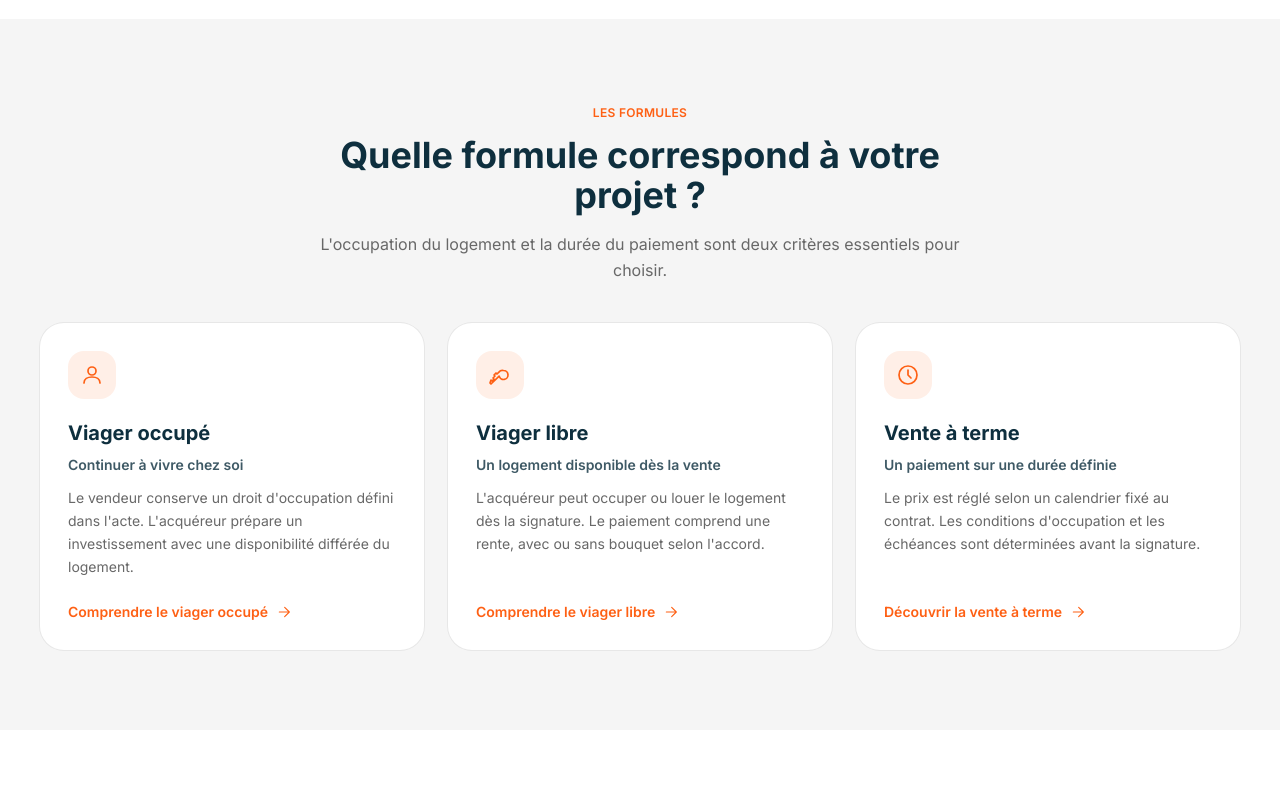
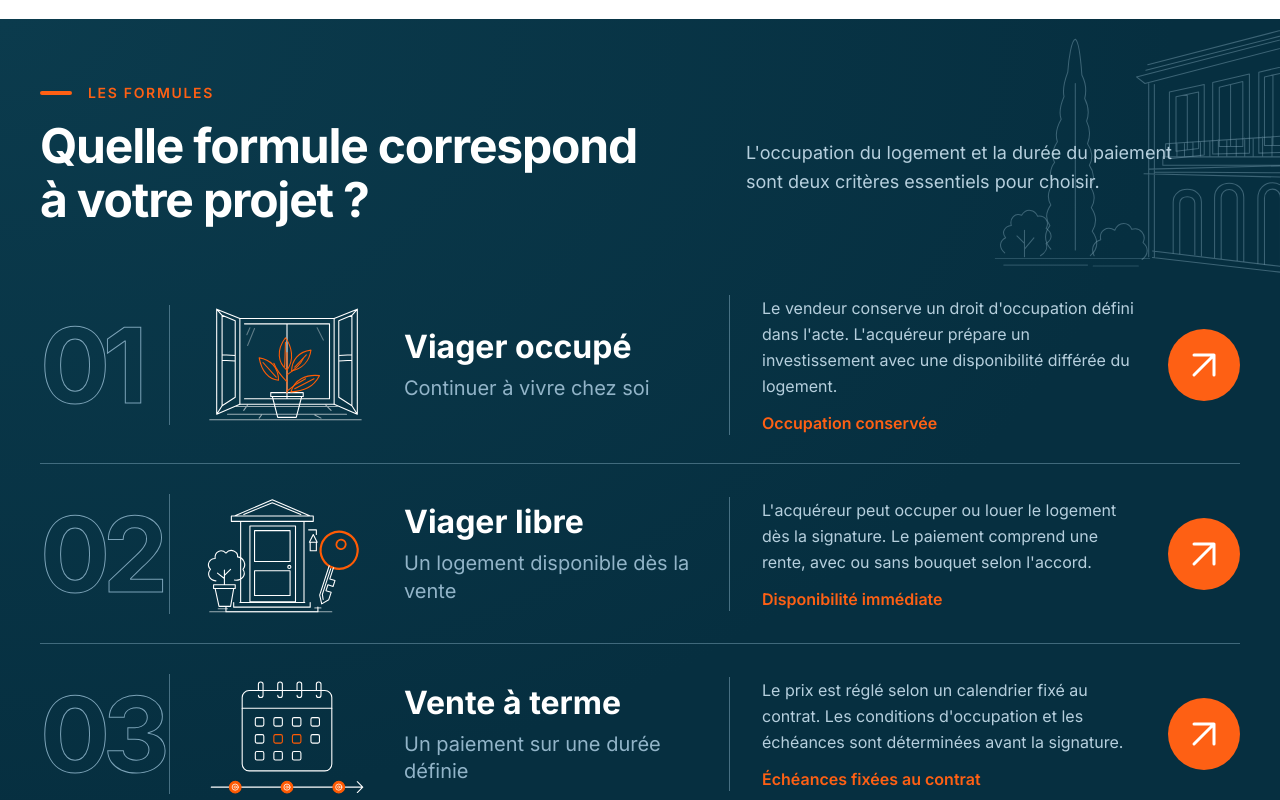
Before and after one commit to GITCL95/viager-Montpellier, a Next.js app: page / in a window 1280 px wide. Shown: the part 3380-4180 px from the top of the page. Built offline with nearby package versions, Linux system fonts and the light colour scheme.

Commit message:
Redesign homepage formulas as illustrated rows

```diff
--- /dev/null
+++ b/src/components/FormulaIllustrations.tsx
@@ -0,0 +1,99 @@
+type FormulaKind = "occupied" | "free" | "term";
+
+export function FormulaIllustration({
+  kind,
+  className,
+}: {
+  kind: FormulaKind;
+  className?: string;
+}) {
+  return (
+    <svg
+      viewBox="0 0 220 160"
+      fill="none"
+      stroke="currentColor"
+      strokeWidth={1.4}
+      strokeLinecap="round"
+      strokeLinejoin="round"
+      className={className}
+      aria-hidden="true"
+      focusable="false"
+    >
+      {kind === "occupied" ? (
+        <>
+          <path d="M49 20h122v111H49zM55 27h110v97H55M110 27v97" />
+          <path d="m49 20-30-12v136l30-13M19 8l7 8v117l-7 11M26 16l17 7v45l-17-1M26 74l17 1v47l-17 11M43 23v99M171 20l30-12v136l-30-13M201 8l-7 8v117l7 11M194 16l-17 7v45l17-1M194 74l-17 1v47l17 11M177 23v99" />
+          <path d="M44 134h131M33 144h154M10 151h196M59 132l-5 7M160 132l7 7M77 145l-3 4M146 145l8 4" opacity={0.6} />
+          <path d="M91 121h38l-7 27h-24l-7-27ZM89 116h42v5H89z" />
+          <g stroke="#ff5b04">
+            <path d="M110 116V64M110 102c-8-8-14-16-17-24M110 93c9-6 17-12 21-21M110 114c8-7 18-13 24-16" />
+            <path d="M110 87c-12-10-14-26-2-42 8 11 12 28 2 42ZM107 82l1-31M99 100c-13-1-22-12-25-29 14 2 25 12 25 29ZM96 96 79 77M116 88c0-14 9-25 25-27-2 14-11 24-25 27ZM120 83l15-16M115 115c5-16 20-23 37-21-8 15-20 20-37 21ZM120 111l25-13" />
+          </g>
+          <path d="m62 32-4 9M68 33l-9 22M149 32l8 16" opacity={0.35} />
+        </>
+      ) : kind === "free" ? (
+        <>
+          <path d="m42 31 49-21 49 21M38 31h106v7H38zM44 38h94M50 38v105M132 38v105M49 143h84M41 143v6h99v-6M31 149v6h119v-6" />
+          <path d="M62 44h59v98H62zM68 50h46v40H68zM68 102h46v32H68z" />
+          <circle cx="113" cy="97" r="2" />
+          <path d="M54 29 91 14l37 15M56 143h8M119 143h9M138 49h10v6M144 55l-5 10h10l-5-10ZM140 65v11h8V65M141 76h6" />
+          <path d="M17 125h24l-4 23H22l-5-23ZM15 120h28v5H15zM29 120v-19M29 112l-9-7M29 108l8-8M18 115c-9-1-12-9-7-15-6-6-1-14 6-14-1-9 8-13 14-7 6-7 16-2 15 5 8 1 12 10 7 16 5 8-2 15-11 14" />
+          <path d="M10 155h158M21 151h12M146 150h8" opacity={0.6} />
+          <g transform="rotate(18 175 83)">
+            <circle cx="175" cy="75" r="24" stroke="#ff5b04" strokeWidth={2.8} />
+            <circle cx="175" cy="67" r="6" stroke="#ff5b04" strokeWidth={2.4} />
+            <path d="M169 98v40l6 10 7-8v-10h-7v-8h7v-8h-7V99M172 101v35l3 6" />
+          </g>
+        </>
+      ) : (
+        <>
+          <rect x="52" y="24" width="116" height="104" rx="9" />
+          <path d="M52 47h116M73 24v-8a3 3 0 0 1 6 0v14a3 3 0 0 1-6 0M98 24v-8a3 3 0 0 1 6 0v14a3 3 0 0 1-6 0M123 24v-8a3 3 0 0 1 6 0v14a3 3 0 0 1-6 0M148 24v-8a3 3 0 0 1 6 0v14a3 3 0 0 1-6 0" />
+          <rect x="69" y="59" width="11" height="11" rx="2" />
+          <rect x="93" y="59" width="11" height="11" rx="2" />
+          <rect x="117" y="59" width="11" height="11" rx="2" />
+          <rect x="141" y="59" width="11" height="11" rx="2" />
+          <rect x="69" y="81" width="11" height="11" rx="2" />
+          <rect x="93" y="81" width="11" height="11" rx="2" stroke="#ff5b04" />
+          <rect x="117" y="81" width="11" height="11" rx="2" stroke="#ff5b04" />
+          <rect x="141" y="81" width="11" height="11" rx="2" />
+          <rect x="69" y="103" width="11" height="11" rx="2" />
+          <rect x="93" y="103" width="11" height="11" rx="2" />
+          <rect x="117" y="103" width="11" height="11" rx="2" />
+          <path d="M12 149h196m-7-7 7 7-7 7" />
+          {[43, 110, 177].map((position) => (
+            <g key={position}>
+              <circle cx={position} cy="149" r="7.5" fill="#ff5b04" stroke="#ff5b04" />
+              <circle cx={position} cy="149" r="4" stroke="white" strokeWidth={1} />
+              <circle cx={position} cy="149" r="1.5" stroke="white" strokeWidth={0.8} />
+            </g>
+          ))}
+        </>
+      )}
+    </svg>
+  );
+}
+
+export function FormulaArchitecture({ className }: { className?: string }) {
+  return (
+    <svg
+      viewBox="0 0 340 260"
+      fill="none"
+      stroke="currentColor"
+      strokeWidth={1.1}
+      strokeLinecap="round"
+      strokeLinejoin="round"
+      className={className}
+      aria-hidden="true"
+      focusable="false"
+    >
+      <path d="m172 40 165-42M174 34 337-8M162 47l175-45v9L171 54zM175 54v184M181 55v184M337 11v248M179 239l158 18M181 148l156 1M175 145l162-4M170 150l167 4M179 232l158 19" />
+      <path d="m197 63 37-8v75l-37 4V63ZM204 68l24-5v60l-24 3V68ZM216 66v58M243 53l39-9v84l-39 1V53ZM250 58l25-6v69h-25V58ZM262 55v65M292 42l30-7v92l-30 1V42ZM298 47l18-4v77h-18V47ZM307 45v75" />
+      <path d="M190 132h143v9H190zM193 132v-14l140-9v18M197 118v13M205 118v13M213 117v14M222 116v15M230 116v15M240 115v16M249 114v17M258 114v17M268 113v18M277 112v19M286 112v19M296 111v20M306 111v20M316 110v21M325 110v21" />
+      <path d="M201 234v-54c0-18 30-18 30 0v57M208 235v-54c0-9 16-9 16 0v55M245 239v-64c0-20 31-20 31 0v68M252 240v-65c0-11 17-11 17 0v67M291 245v-69c0-22 31-22 31 0v74M298 246v-70c0-13 17-13 17 0v73" />
+      <path d="M71 230c-8-9-7-17-1-25-5-7-4-15 1-22-4-7-3-15 2-22-4-7-3-17 2-23-4-8-1-16 3-22-3-9 0-17 4-24-3-8 0-17 3-24-2-9 1-18 4-26 1-15 4-34 8-35 4 2 6 24 7 38 4 8 5 17 3 25 4 8 5 16 2 24 4 8 4 16 1 24 5 7 6 16 2 23 5 7 6 16 1 23 5 7 5 15 1 22 6 9 6 17 1 25 7 10 6 19-2 26M97 54v177" />
+      <path d="M22 234c-7-6-5-13 1-16-5-6-1-12 6-13-2-8 4-14 11-11 5-8 14-6 17 1 8-1 13 6 9 13 7 5 7 12 0 16 2 5-1 10-6 13M43 210v28M43 224l-8-8M43 230l10-12M117 237c-4-8 0-15 7-17-2-10 7-15 15-10 4-10 15-9 18-1 9-3 16 6 12 14 6 5 6 13-1 18" />
+      <path d="M12 240h164M21 247h89M116 248h48" opacity={0.65} />
+    </svg>
+  );
+}
--- a/src/components/HomeContent.tsx
+++ b/src/components/HomeContent.tsx
@@ -1,34 +1,38 @@
 import Link from "next/link";
 import type { FaqItem } from "@/lib/seo";
 import { Icon } from "./Icon";
+import { FormulaArchitecture, FormulaIllustration } from "./FormulaIllustrations";
 
 const formulas = [
   {
-    icon: "user",
+    illustration: "occupied",
     title: "Viager occupé",
     summary: "Continuer à vivre chez soi",
     description:
       "Le vendeur conserve un droit d'occupation défini dans l'acte. L'acquéreur prépare un investissement avec une disponibilité différée du logement.",
     href: "/viager-occupe-montpellier",
     label: "Comprendre le viager occupé",
+    highlight: "Occupation conservée",
   },
   {
-    icon: "key",
+    illustration: "free",
     title: "Viager libre",
     summary: "Un logement disponible dès la vente",
     description:
       "L'acquéreur peut occuper ou louer le logement dès la signature. Le paiement comprend une rente, avec ou sans bouquet selon l'accord.",
     href: "/viager-libre-montpellier",
     label: "Comprendre le viager libre",
+    highlight: "Disponibilité immédiate",
   },
   {
-    icon: "clock",
+    illustration: "term",
     title: "Vente à terme",
     summary: "Un paiement sur une durée définie",
     description:
       "Le prix est réglé selon un calendrier fixé au contrat. Les conditions d'occupation et les échéances sont déterminées avant la signature.",
     href: "/vente-a-terme-montpellier",
     label: "Découvrir la vente à terme",
+    highlight: "Échéances fixées au contrat",
   },
 ] as const;
 
@@ -85,46 +89,74 @@ export const homeFaqs: FaqItem[] = [
 
 export function HomeFormulas() {
   return (
-    <section id="formules" className="scroll-mt-24 bg-bg-gray py-16 lg:py-20">
+    <section
+      id="formules"
+      aria-labelledby="formulas-heading"
+      className="relative isolate scroll-mt-24 overflow-hidden bg-[#062f40] bg-[radial-gradient(ellipse_at_top_left,#0b3b4d_0%,transparent_65%)] py-14 text-white lg:py-16"
+    >
+      <FormulaArchitecture className="pointer-events-none absolute -right-12 -top-6 -z-10 h-64 w-64 text-[#8db1c3]/40 sm:h-80 sm:w-80 lg:-right-6" />
       <div className="mx-auto max-w-7xl px-6 lg:px-10">
-        <div className="mx-auto max-w-2xl text-center">
-          <span className="text-xs font-semibold uppercase tracking-wide text-primary">
+        <div className="grid gap-5 lg:grid-cols-[1.3fr_1fr] lg:items-center lg:gap-16">
+          <div>
+            <span className="flex items-center gap-4 text-sm font-semibold uppercase tracking-[0.12em] text-primary">
+              <span aria-hidden="true" className="h-1 w-8 rounded-full bg-primary" />
               Les formules
             </span>
-          <h2 className="mt-3 text-3xl font-bold text-secondary sm:text-4xl">
-            Quelle formule correspond à votre projet ?
+            <h2 id="formulas-heading" className="mt-4 max-w-2xl text-3xl font-bold leading-[1.12] tracking-tight sm:text-4xl xl:text-5xl">
+              Quelle formule correspond{" "}
+              <br className="hidden sm:block" />
+              à votre projet ?
             </h2>
-          <p className="mt-4 leading-relaxed text-text">
+          </div>
+          <p className="max-w-md text-base leading-relaxed text-[#b6cfdd] lg:pt-6 lg:text-lg">
             L&apos;occupation du logement et la durée du paiement sont deux
             critères essentiels pour choisir.
           </p>
         </div>
-        <div className="mt-10 grid gap-6 md:grid-cols-3">
-          {formulas.map((formula) => (
+        <ul className="mt-8 divide-y divide-[#88b0c4]/45 lg:mt-10">
+          {formulas.map((formula, index) => (
+            <li key={formula.href}>
               <Link
-              key={formula.href}
                 href={formula.href}
-              className="group flex flex-col rounded-3xl bg-white p-7 ring-1 ring-border transition-shadow hover:shadow-lg focus-visible:outline-2 focus-visible:outline-offset-4 focus-visible:outline-secondary"
+                aria-label={formula.label}
+                className="group grid grid-cols-[72px_minmax(0,1fr)_48px] items-center gap-x-4 gap-y-5 py-7 transition-colors hover:bg-white/[0.025] focus-visible:outline-2 focus-visible:outline-offset-4 focus-visible:outline-primary sm:grid-cols-[88px_minmax(0,1fr)_56px] lg:grid-cols-[120px_152px_minmax(0,0.9fr)_minmax(0,1.25fr)_64px] lg:gap-x-6 lg:py-7 xl:grid-cols-[130px_170px_minmax(0,0.9fr)_minmax(0,1.25fr)_72px] xl:gap-x-8"
               >
-              <span className="flex h-12 w-12 items-center justify-center rounded-2xl bg-primary/10 text-primary">
-                <Icon name={formula.icon} className="h-6 w-6" />
+                <span
+                  aria-hidden="true"
+                  className="col-start-1 row-start-1 select-none text-[64px] font-bold leading-none tracking-[-0.07em] text-transparent sm:text-[76px] lg:border-r lg:border-[#88b0c4]/50 lg:py-2 lg:pr-6 lg:text-[96px] xl:text-[104px]"
+                  style={{ WebkitTextStroke: "1px #7ba2b7" }}
+                >
+                  {String(index + 1).padStart(2, "0")}
                 </span>
-              <h3 className="mt-5 text-xl font-bold text-secondary">
+                <FormulaIllustration
+                  kind={formula.illustration}
+                  className="col-start-2 row-start-1 mx-auto h-auto w-28 max-w-full text-white sm:w-40 lg:w-full"
+                />
+                <div className="col-span-3 row-start-2 min-w-0 lg:col-span-1 lg:col-start-3 lg:row-start-1">
+                  <h3 className="text-2xl font-bold leading-tight text-white xl:text-[32px]">
                     {formula.title}
                   </h3>
-              <p className="mt-2 text-sm font-semibold text-secondary/80">
+                  <p className="mt-2 text-lg leading-snug text-[#92b4c8] xl:text-xl">
                     {formula.summary}
                   </p>
-              <p className="mt-3 flex-1 text-sm leading-relaxed text-text">
+                </div>
+                <div className="col-span-3 row-start-3 min-w-0 lg:col-span-1 lg:col-start-4 lg:row-start-1 lg:border-l lg:border-[#88b0c4]/50 lg:pl-6 xl:pl-8">
+                  <p className="text-base leading-relaxed text-[#b6cfdd]">
                     {formula.description}
                   </p>
-              <span className="mt-6 inline-flex items-center gap-2 text-sm font-semibold text-primary group-hover:underline">
-                {formula.label}
-                <Icon name="arrowRight" className="h-4 w-4 shrink-0" />
+                  <p className="mt-3 text-base font-semibold text-primary">
+                    {formula.highlight}
+                  </p>
+                </div>
+                <span aria-hidden="true" className="col-start-3 row-start-1 flex h-12 w-12 items-center justify-center rounded-full bg-primary text-white transition-colors group-hover:bg-primary-dark sm:h-14 sm:w-14 lg:col-start-5 lg:h-16 lg:w-16 xl:h-[72px] xl:w-[72px]">
+                  <svg viewBox="0 0 24 24" fill="none" stroke="currentColor" strokeWidth="1.8" strokeLinecap="round" strokeLinejoin="round" className="h-7 w-7 sm:h-8 sm:w-8 xl:h-10 xl:w-10" focusable="false">
+                    <path d="M6 18 18 6M6 6h12v12" />
+                  </svg>
                 </span>
               </Link>
+            </li>
           ))}
-        </div>
+        </ul>
       </div>
     </section>
   );
```
Lines whose indentation alone changed are shown as unchanged.
